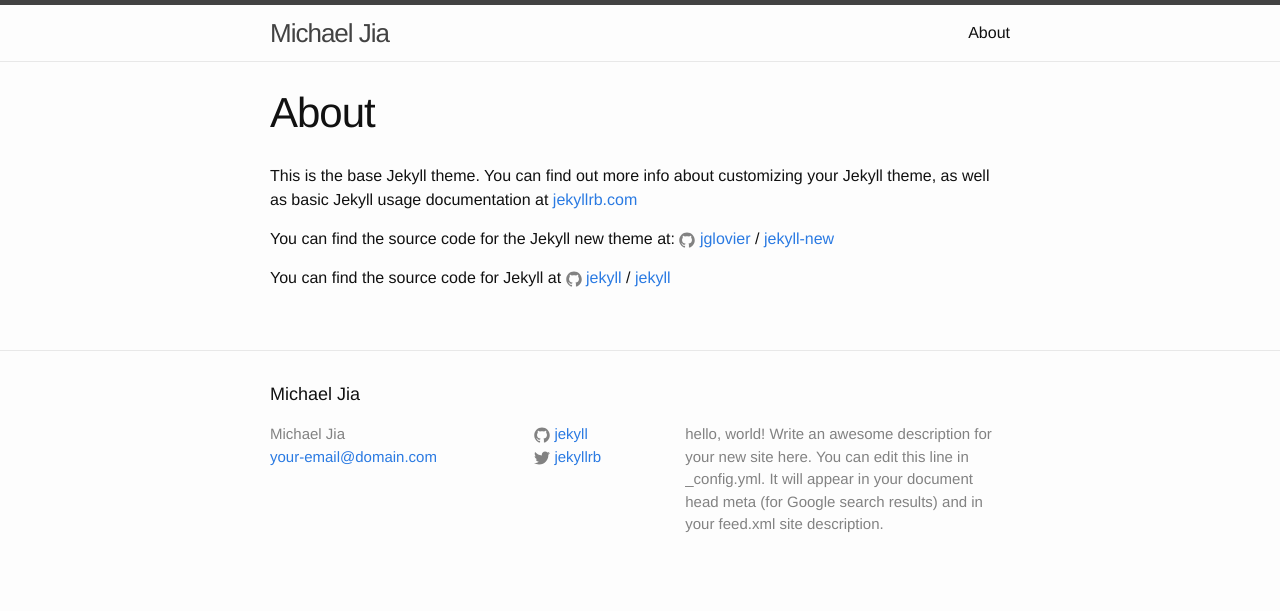
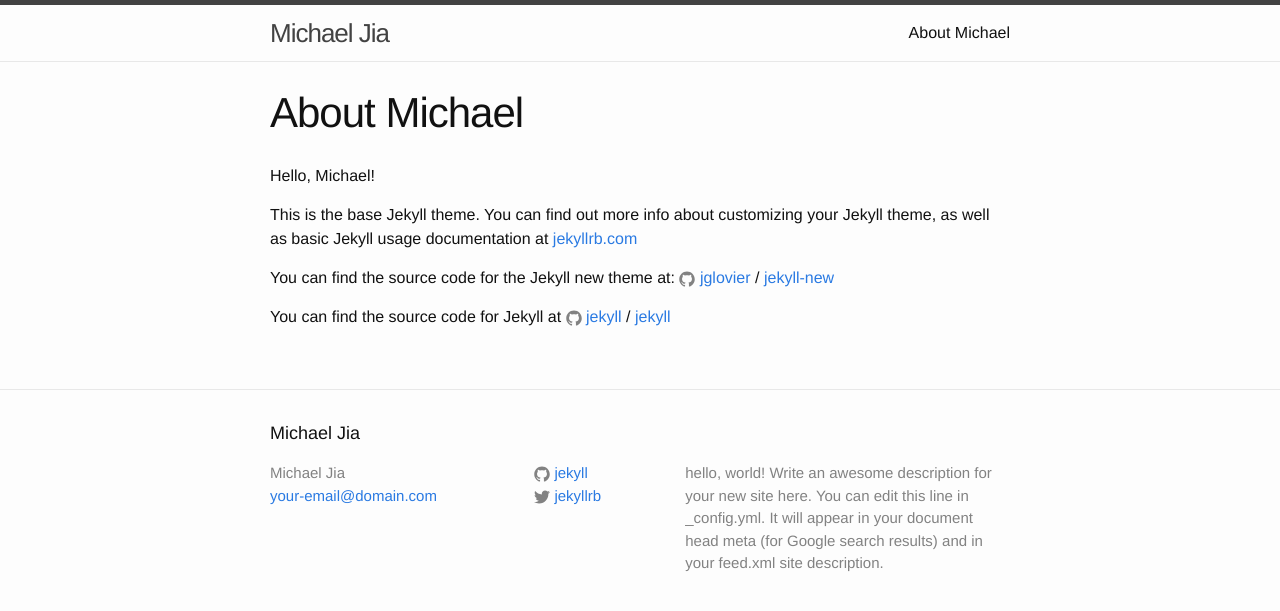
Before and after one commit to michael1789/xtry, a Jekyll site: the page built from about.md, in a window 1280 px wide. Shown: the top 611 px of the page. Built offline with Jekyll 4.4.1, drawn with Linux system fonts in a browser that asks for light colours.

Commit message:
Update about.md

```diff
--- a/about.md
+++ b/about.md
@@ -1,8 +1,10 @@
 ---
 layout: page
-title: About
+title: About Michael
 permalink: /about/
 ---
+
+Hello, Michael!
 
 This is the base Jekyll theme. You can find out more info about customizing your Jekyll theme, as well as basic Jekyll usage documentation at [jekyllrb.com](http://jekyllrb.com/)
 
```
